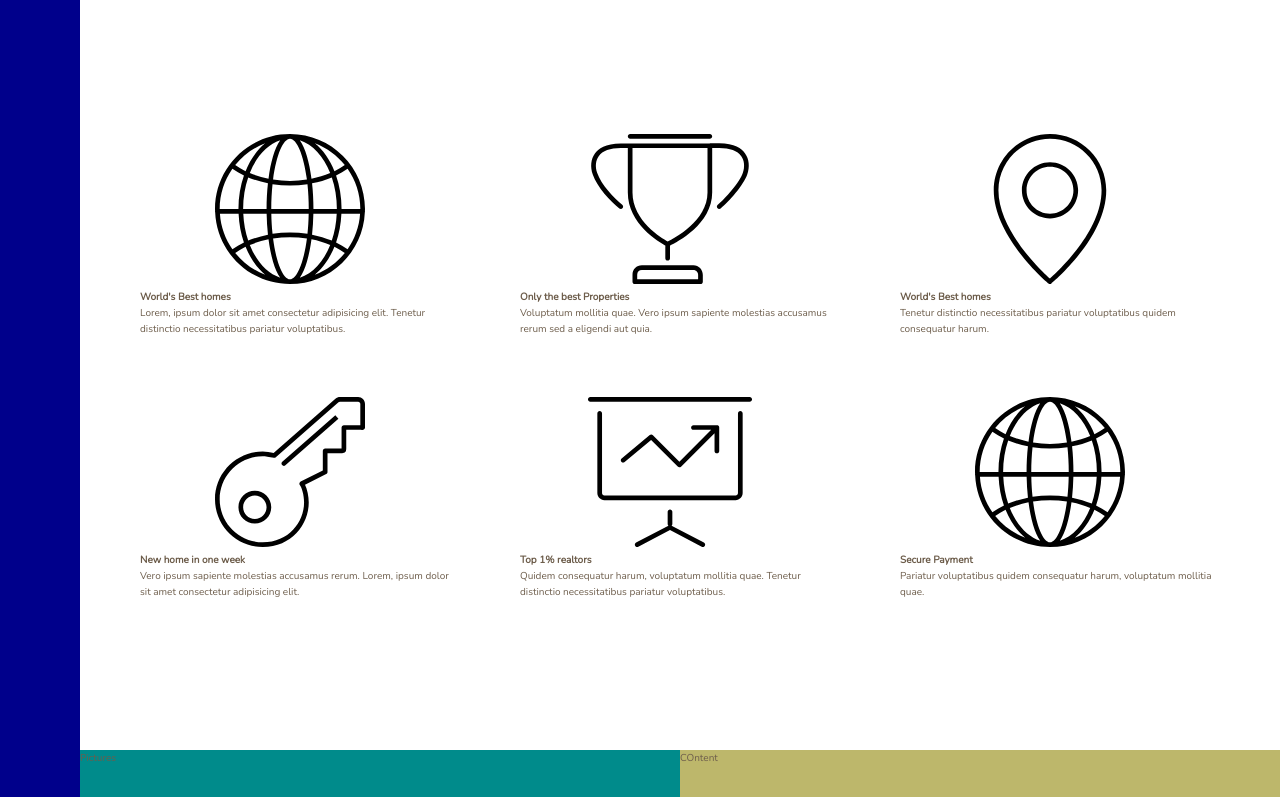
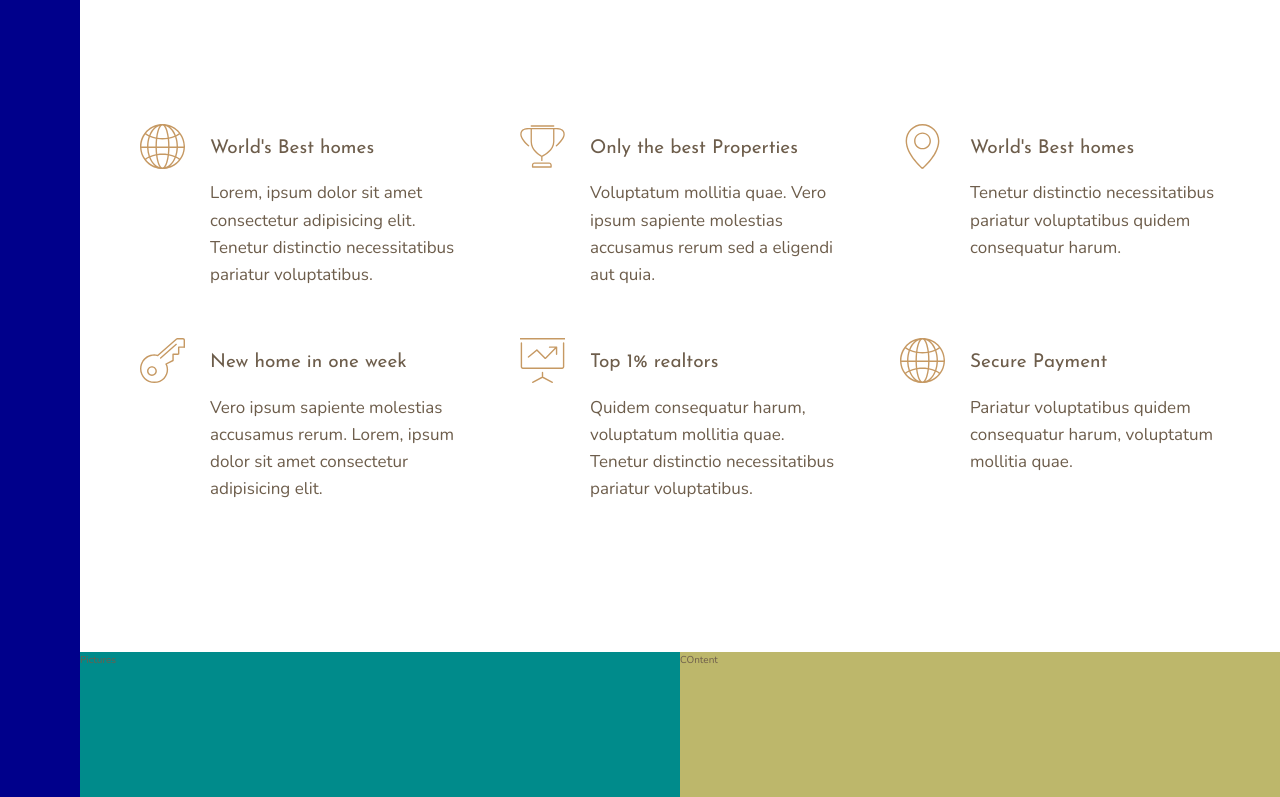
Before and after one commit to donjosemathew/nexter, a website: page index.html in a window 1280 px wide. Shown: the part 656-1453 px from the top of the page. Drawn offline with nearby package versions, Linux system fonts and the light colour scheme.

Commit message:
Section - Features-1

```diff
--- a/index.html
+++ b/index.html
@@ -29,7 +29,7 @@
                 <svg class="feature__icon">
                     <use xlink:href="img/sprite.svg#icon-global"></use>
                 </svg>
-                <h4 class="heading-4">World's Best homes</h4>
+                <h4 class="heading-4--dark">World's Best homes</h4>
                 <p class="feature__text">
                     Lorem, ipsum dolor sit amet consectetur adipisicing elit.
                      Tenetur distinctio necessitatibus pariatur voluptatibus.
@@ -41,7 +41,7 @@
                 <svg class="feature__icon">
                     <use xlink:href="img/sprite.svg#icon-trophy"></use>
                 </svg>
-                <h4 class="heading-4">Only the best Properties</h4>
+                <h4 class="heading-4--dark">Only the best Properties</h4>
                 <p class="feature__text">
                     Voluptatum mollitia quae.
                     Vero ipsum sapiente molestias accusamus rerum sed a eligendi aut quia.
@@ -53,7 +53,7 @@
                 <svg class="feature__icon">
                     <use xlink:href="img/sprite.svg#icon-map-pin"></use>
                 </svg>
-                <h4 class="heading-4">World's Best homes</h4>
+                <h4 class="heading-4--dark">World's Best homes</h4>
                 <p class="feature__text">
                     Tenetur distinctio necessitatibus pariatur voluptatibus quidem
                     consequatur harum.
@@ -64,7 +64,7 @@
                 <svg class="feature__icon">
                     <use xlink:href="img/sprite.svg#icon-key"></use>
                 </svg>
-                <h4 class="heading-4">New home in one week</h4>
+                <h4 class="heading-4--dark">New home in one week</h4>
                 <p class="feature__text">
                     Vero ipsum sapiente molestias accusamus rerum. Lorem,
                     ipsum dolor sit amet consectetur adipisicing elit.
@@ -76,7 +76,7 @@
                 <svg class="feature__icon">
                     <use xlink:href="img/sprite.svg#icon-presentation"></use>
                 </svg>
-                <h4 class="heading-4">Top 1% realtors</h4>
+                <h4 class="heading-4--dark">Top 1% realtors</h4>
                 <p class="feature__text">
                     Quidem consequatur harum, voluptatum mollitia quae. Tenetur
                     distinctio necessitatibus pariatur voluptatibus.
@@ -87,7 +87,7 @@
                 <svg class="feature__icon">
                     <use xlink:href="img/sprite.svg#icon-global"></use>
                 </svg>
-                <h4 class="heading-4">Secure Payment </h4>
+                <h4 class="heading-4--dark">Secure Payment </h4>
                 <p class="feature__text">
                     Pariatur voluptatibus quidem consequatur harum,
                     voluptatum mollitia quae.
--- a/sass/_features.scss
+++ b/sass/_features.scss
@@ -3,8 +3,26 @@
     grid-column: center-start / center-end;
     margin: 15rem 0;
     display: grid;
-    grid-template-columns: repeat(3, 1fr);
+    grid-template-columns: repeat(auto-fit, minmax(25rem , 1fr));
     grid-gap: 6rem;
+    align-items: start;
+}
 
+.feature{
+    display: grid;
+    grid-template-columns: min-content 1fr ;
 
+    grid-row-gap: 1.5rem;
+    grid-column-gap: 2.5rem;
+
+    &__icon{
+        width: 4.5rem;
+        height: 4.5rem;
+        fill: $color-primary;
+        grid-row: 1/ span 2;
+        transform: translateY(-1rem);
+    }
+    &__text{
+        font-size: 1.7rem;
+    }
 }
--- a/sass/_typography.scss
+++ b/sass/_typography.scss
@@ -0,0 +1,25 @@
+%heading {
+    font-family: $font-display;
+    font-weight: 400;
+}
+.heading-1{
+    @extend %heading;
+}
+.heading-2{
+    @extend %heading;
+}
+.heading-3{
+    @extend %heading;
+}
+h4 {
+    @extend %heading;
+
+    font-size: 1.9rem;
+
+    &--light {
+        color: $color-grey-light-1;
+    }
+    &--dark {
+         color: $color-grey-dark-1;
+        }
+}
```
Also changed, not shown: css/style.css.
